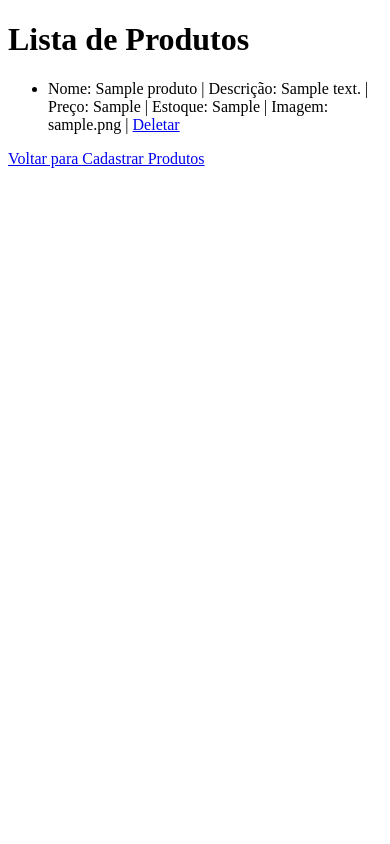
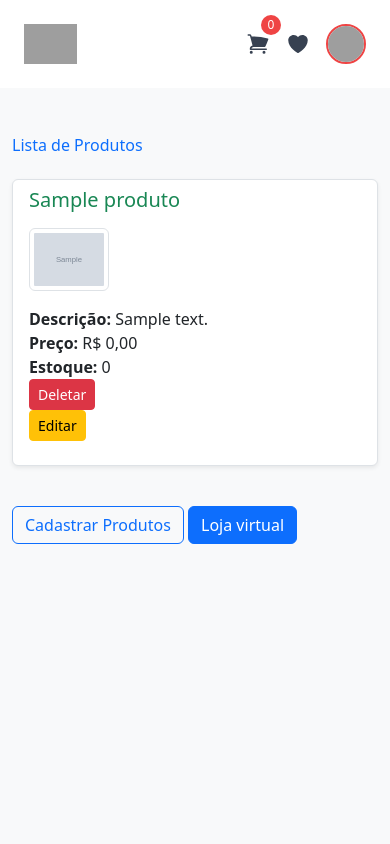
Before and after one commit to tais1804/acheipet_git, a PHP site: page /achei_pet/listar_produto.php in a window 390 px wide. Run offline with PHP 8.4, Linux system fonts and the light colour scheme; the visitor is signed in with stand-in values (Sample User, id 1); tables that the repository leaves empty or names only in its code hold one stand-in row (values such as "Sample post"); grey boxes marked "Sample" are stand-in pictures; some libraries are stand-ins or nearby versions; grey boxes are pictures that could not be loaded.

Commit message:
alterações - lista de produto e cadastro de pet perdido

```diff
--- a/listar_produto.php
+++ b/listar_produto.php
@@ -1,6 +1,6 @@
 <?php
 include "conexao.php";
-
+include "dados_usuario.php";
 include "verificar_login.php";
 
 function deletarProduto($conexao, $id_produto) {
@@ -34,28 +34,66 @@ try {
 ?>
 
 <!DOCTYPE html>
-<html>
+<html lang="pt-br">
 <head>
+    <meta charset="UTF-8">
     <title>Lista de Produtos</title>
+    <!-- Bootstrap 5 CDN -->
+    <link href="https://cdn.jsdelivr.net/npm/bootstrap@5.3.3/dist/css/bootstrap.min.css" rel="stylesheet">
+    <link rel="stylesheet" type="text/css" href="css/estilo-achei-pet.css">
 </head>
-<body>
-    <h1>Lista de Produtos</h1>
+<body class="bg-light">
+<?php include "header.php"; // Inclua seu cabeçalho aqui ?>
+<div class="container mt-5">
+    <h1 class="mb-4 text-primary">Lista de Produtos</h1>
+
     <?php if (empty($produtos)): ?>
-        <p>Nenhum produto cadastrado.</p>
+        <div class="alert alert-warning" role="alert">
+            Nenhum produto cadastrado.
+        </div>
     <?php else: ?>
-        <ul>
+        <div class="list-group">
             <?php foreach ($produtos as $produto): ?>
-                <li>
-                    Nome: <?php echo $produto['nome']; ?> |
-                    Descrição: <?php echo $produto['descricao']; ?> |
-                    Preço: <?php echo $produto['preco']; ?> |
-                    Estoque: <?php echo $produto['estoque']; ?> |
-                    Imagem: <?php echo $produto['imagem']; ?> |
-                    <a href="listar_produtos.php?deletar=<?php echo $produto['id_produto']; ?>" onclick="return confirm('Tem certeza que deseja deletar este produto?')">Deletar</a>
-                </li>
+                <div class="list-group-item list-group-item-action mb-3 shadow-sm rounded">
+                    <h5 class="mb-3 h5 text-success"><?php echo htmlspecialchars($produto['nome']); ?></h5>
+                    <p class="mb-3">
+                        <div class="row">
+                            <div class="col-md-auto mb-3">
+                                <img width="80" class="img-thumbnail" src="<?php echo htmlspecialchars($produto['imagem']); ?>">
+                            </div>
+                            <div class="col">
+                                <strong>Descrição:</strong> <?php echo htmlspecialchars($produto['descricao']); ?><br>
+                                <strong>Preço:</strong> R$ <?php echo number_format($produto['preco'], 2, ',', '.'); ?><br>
+                                <strong>Estoque:</strong> <?php echo (int)$produto['estoque']; ?><br>
+                            </div>
+                        </div>
+
+                    </p>
+                    <div class="mb-3 row">
+                        <div class="col-md-auto">
+                        <a href="listar_produtos.php?deletar=<?php echo $produto['id_produto']; ?>"
+                            class="btn btn-danger btn-sm"
+                            onclick="return confirm('Tem certeza que deseja deletar este produto?')">Deletar</a>
+            </div>
+            <div class="col-md-auto">
+                            <form action="editar_produto.php" method="get">
+                                        <input type="hidden" name="id_produto" value="<?= $produto['id_produto'] ?>">
+                                        <button type="submit" class="btn btn-warning btn-sm">Editar</button>
+                                    </form>
+            </div>
+                    </div>
+                </div>
             <?php endforeach; ?>
-        </ul>
+        </div>
     <?php endif; ?>
-    <a href="cadastrar_produto.php">Voltar para Cadastrar Produtos</a>
+
+    <a href="cadastrar_produto.php" class="btn btn-outline-primary mt-4">Cadastrar Produtos</a>
+    <a href="loja_virtual.php" class="btn btn-primary mt-4">Loja virtual</a>
+    <br/><br/><br/>
+</div>
+
+<!-- Bootstrap JS (opcional, apenas se você usar componentes interativos) -->
+<script src="https://cdn.tailwindcss.com"></script>
+<script src="https://cdn.jsdelivr.net/npm/bootstrap@5.3.3/dist/js/bootstrap.bundle.min.js"></script>
 </body>
 </html>
```
Also changed, not shown: cadastrar_pet_perdido.php (+53 -16 lines), cadastrar_produto.php (+6 -4 lines), loja_virtual.php (+6 -4 lines), images/toca-para-gatos.webp (added), uploads/6839a5f6860ed_toca-para-gatos.webp (added).
